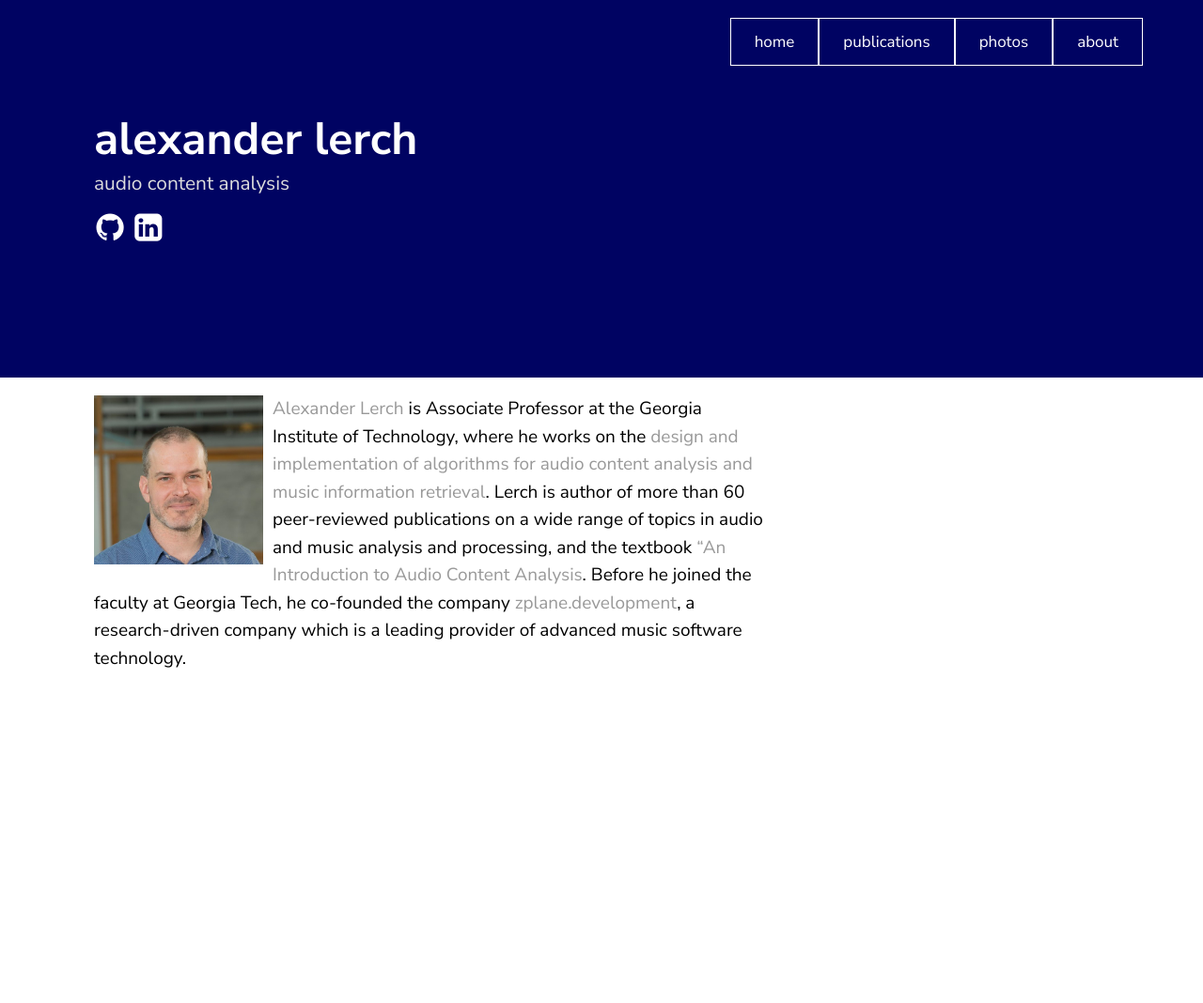
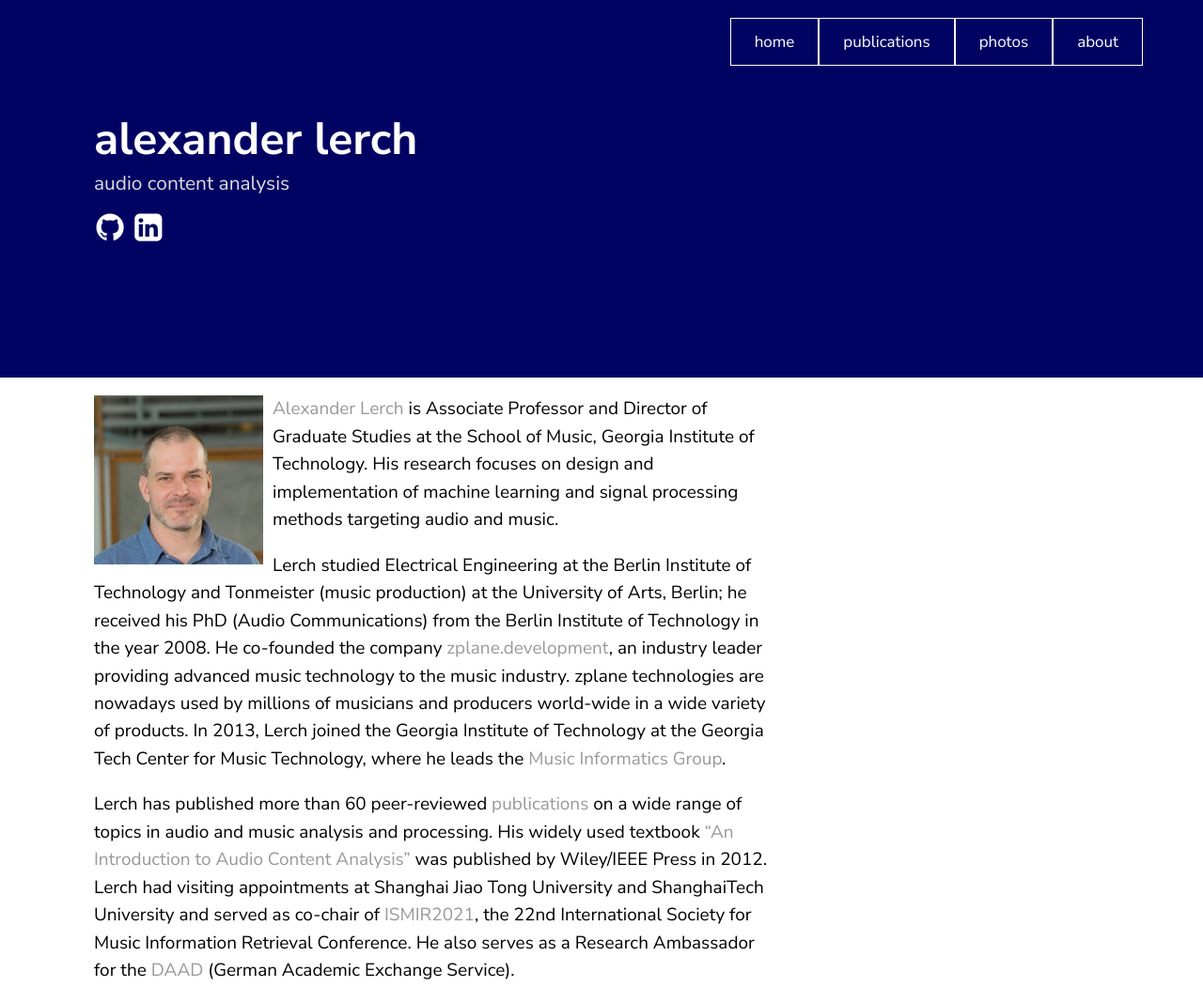
Before and after one commit to alexanderlerch/alexanderlerch.github.io, a Jekyll site: the page built from about.md, in a window 1280 px wide. Shown: the whole page at 94% size. Built offline with Jekyll 4.4.1, drawn with Linux system fonts in a browser that asks for light colours; before the commit the page ends 900 px from its top, so only the background shows below that.

Commit message:
updated about page

```diff
--- a/about.md
+++ b/about.md
@@ -3,5 +3,8 @@ layout: page
 ---
 
 <img align="left" style="float: left; margin-left: 0px; margin-right: 10px;" src="/img/lerch.png" alt="photo of alexander lerch" width="180"/>
-[Alexander Lerch](http://www.alexanderlerch.com) is Associate Professor at the Georgia Institute of Technology, where he works on the [design and implementation of algorithms for audio content analysis and music information retrieval](https://musicinformatics.gatech.edu). Lerch is author of more than 60 peer-reviewed publications on a wide range of topics in audio and music analysis and processing, and the textbook ["An Introduction to Audio Content Analysis](https://www.AudioContentAnalysis.org).
-Before he joined the faculty at Georgia Tech, he co-founded the company [zplane.development](https://www.zplane.de), a research-driven company which is a leading provider of advanced music software technology.
+[Alexander Lerch](https://www.linkedin.com/lerch) is Associate Professor and Director of Graduate Studies at the School of Music, Georgia Institute of Technology. His research focuses on design and implementation of machine learning and signal processing methods targeting audio and music.
+
+Lerch studied Electrical Engineering at the Berlin Institute of Technology and Tonmeister (music production) at the University of Arts, Berlin; he received his PhD (Audio Communications) from the Berlin Institute of Technology in the year 2008. He co-founded the company [zplane.development](https://www.zplane.de), an industry leader providing advanced music technology to the music industry. zplane technologies are nowadays used by millions of musicians and producers world-wide in a wide variety of products. In 2013, Lerch joined the Georgia Institute of Technology at the Georgia Tech Center for Music Technology, where he leads the [Music Informatics Group](https://musicinformatics.gatech.edu).
+
+Lerch has published more than 60 peer-reviewed [publications](/publications) on a wide range of topics in audio and music analysis and processing. His widely used textbook ["An Introduction to Audio Content Analysis"](https://www.AudioContentAnalysis.org) was published by Wiley/IEEE Press in 2012. Lerch had visiting appointments at Shanghai Jiao Tong University and ShanghaiTech University and served as co-chair of [ISMIR2021](https://www.ismir2021.ismir.net), the 22nd International Society for Music Information Retrieval Conference. He also serves as a Research Ambassador for the [DAAD](https://www.daad.org)  (German Academic Exchange Service).
```
